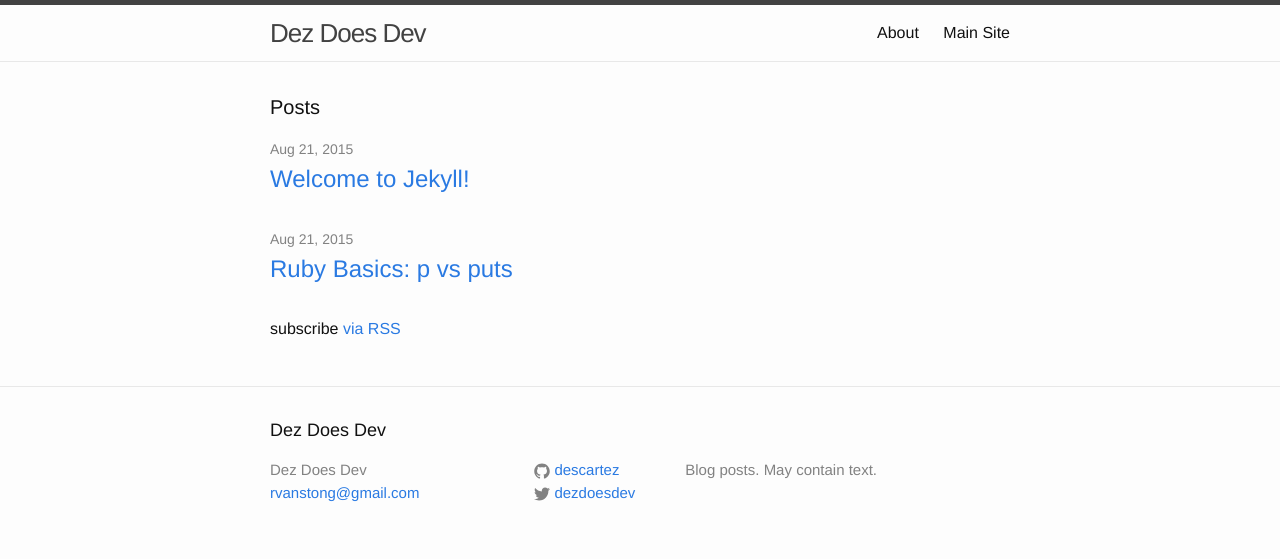
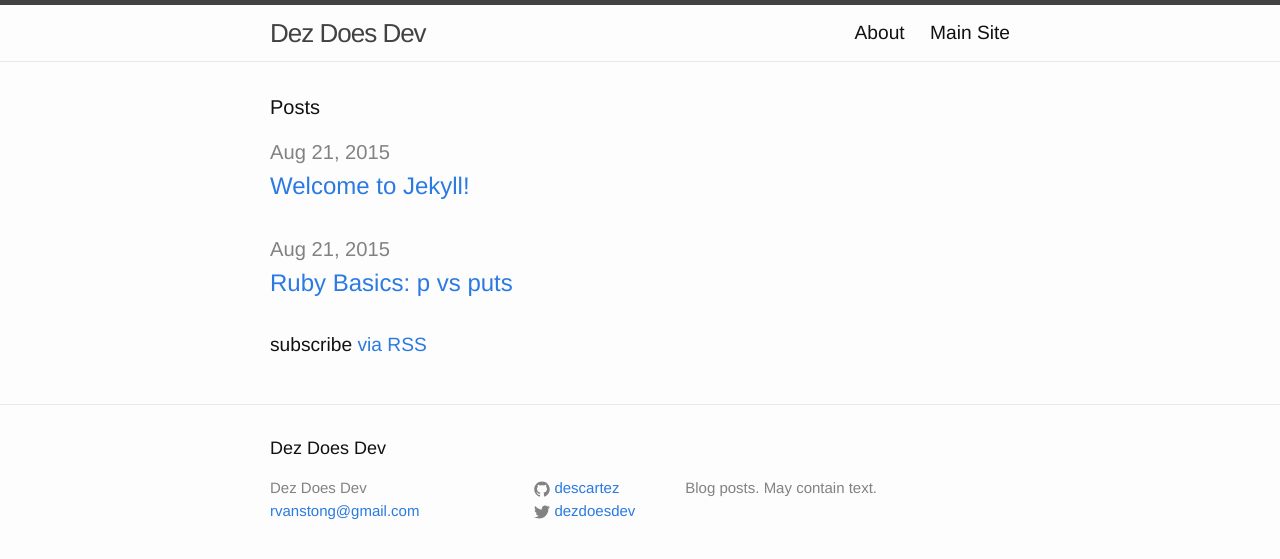
Before and after one commit to descartez/devblog, a Jekyll site: the page built from index.html, in a window 1280 px wide. Shown: the top 559 px of the page. Built offline with Jekyll 4.4.1, drawn with Linux system fonts in a browser that asks for light colours.

Commit message:
changes css to resemble main site

```diff
--- a/css/main.scss
+++ b/css/main.scss
@@ -7,7 +7,7 @@
 
 // Our variables
 $base-font-family: Helvetica, Arial, sans-serif;
-$base-font-size:   16px;
+$base-font-size:   1.2em;
 $small-font-size:  $base-font-size * 0.875;
 $base-line-height: 1.5;
 
```
